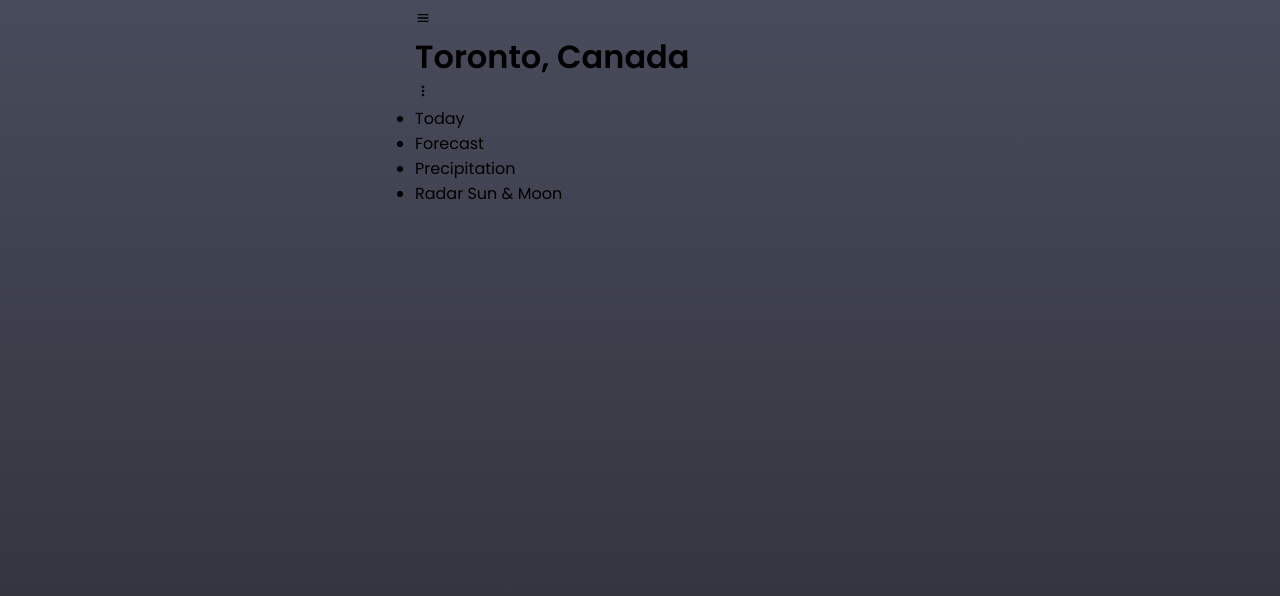
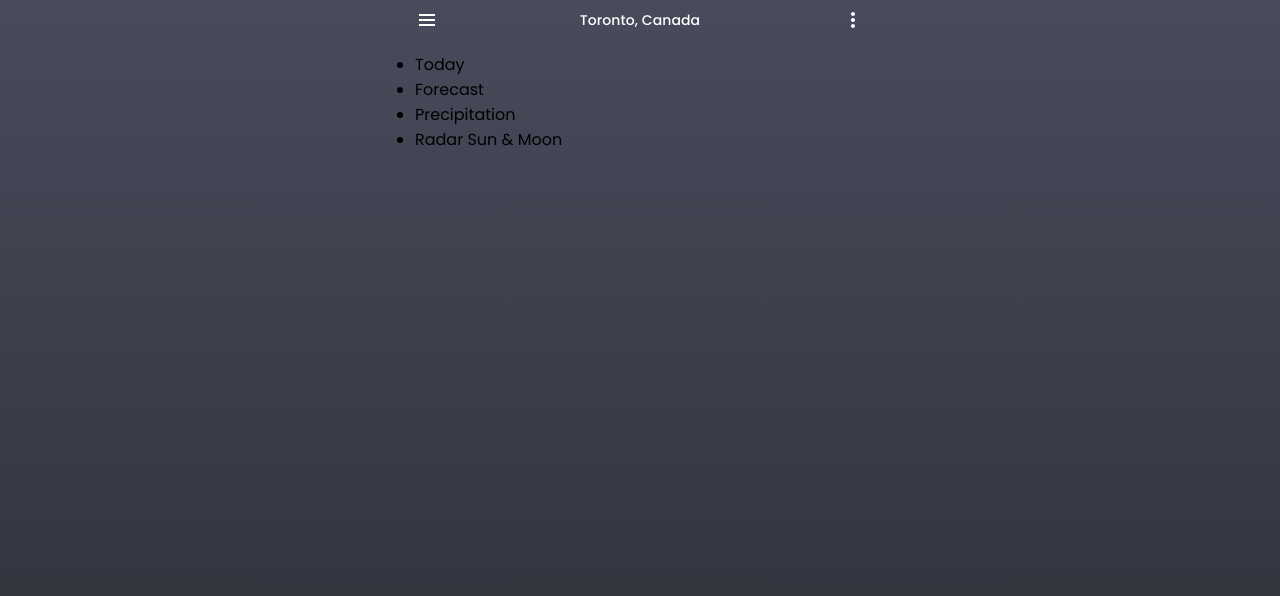
Before and after one commit to Yevhen999/weather-app, a Next.js app: page / in a window 1280 px wide. Shown: the top 596 px of the page. Built offline with nearby package versions, Linux system fonts and the light colour scheme.

Commit message:
add styles to UserMenu

```diff
--- a/components/UserMenu/UserMenu.jsx
+++ b/components/UserMenu/UserMenu.jsx
@@ -3,10 +3,10 @@ import styles from "./UserMenu.module.css";
 
 export const UserMenu = () => {
   return (
-    <div>
-      <BiMenu />
-      <h1>Toronto, Canada</h1>
-      <BiDotsVerticalRounded />
+    <div className={styles.wrapper}>
+      <BiMenu size={24} color="#fff" />
+      <h1 className={styles.title}>Toronto, Canada</h1>
+      <BiDotsVerticalRounded size={24} color="#fff" />
     </div>
   );
 };
--- a/components/UserMenu/UserMenu.module.css
+++ b/components/UserMenu/UserMenu.module.css
@@ -0,0 +1,14 @@
+.wrapper {
+  display: flex;
+  align-items: center;
+  justify-content: space-between;
+  margin-bottom: 20px;
+}
+
+.title {
+  color: #fff;
+  font-size: 14px;
+  font-weight: 500;
+  line-height: normal;
+  letter-spacing: 0.082px;
+}
--- a/pages/_app.jsx
+++ b/pages/_app.jsx
@@ -4,7 +4,7 @@ import { Poppins } from "next/font/google";
 const poppins = Poppins({
   subsets: ["latin"],
   display: "swap",
-  weight: ["400", "600"],
+  weight: ["400", "500", "600"],
 });
 
 export default function App({ Component, pageProps }) {
```
